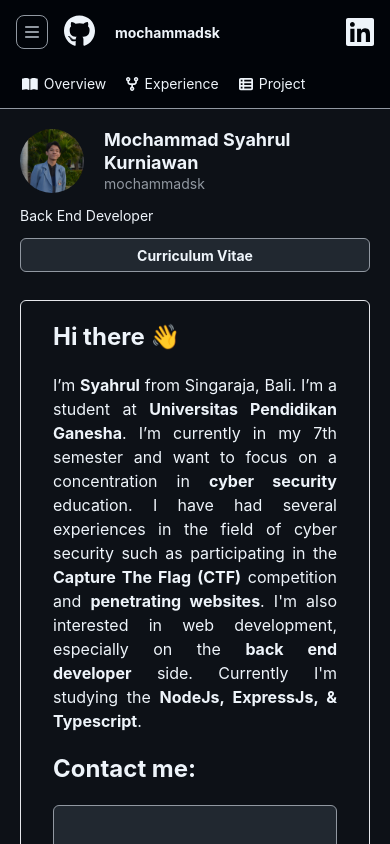
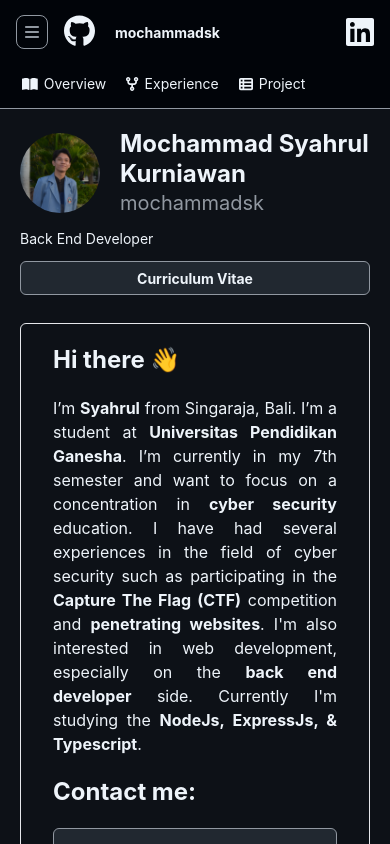
Before and after one commit to mochammadsk/productzilla-portofolio, a React (Vite) app: page / in a window 390 px wide. Shown: the top 844 px of the page. Built offline with nearby package versions, Linux system fonts and the light colour scheme.

Commit message:
update responsive

```diff
--- a/src/pages/Overview/index.tsx
+++ b/src/pages/Overview/index.tsx
@@ -8,17 +8,17 @@ function Overview() {
       <Header />
       <main className='lg:my-5 lg:mx-10 lg:px-8 lg:flex lg:flex-row lg:gap-20 sm:flex-col sm:m-5 sm:gap-3'>
         <div className='lg:w-1/3 lg:mt-3'>
-          <div className='lg:block sm:flex sm:gap-5'>
+          <div className='lg:block sm:flex sm:gap-5 sm:items-center'>
             <img
               src={profileImg}
               alt='profile'
-              className='rounded-full lg:w-64 lg:h-64 sm:w-16 sm:h-16'
+              className='rounded-full lg:w-64 lg:h-64 sm:w-20 sm:h-w-20'
             />
             <div className='lg:my-2 sm:my-0'>
-              <h1 className='lg:text-2xl lg:leading-snug font-bold sm:text-lg sm:leading-tight'>
+              <h1 className='lg:text-2xl lg:leading-snug font-bold sm:text-2xl sm:leading-tight'>
                 Mochammad Syahrul Kurniawan
               </h1>
-              <p className='text-[#9198a1] lg:text-xl sm:text-sm'>
+              <p className='text-[#9198a1] lg:text-xl sm:text-xl'>
                 mochammadsk
               </p>
             </div>
```
